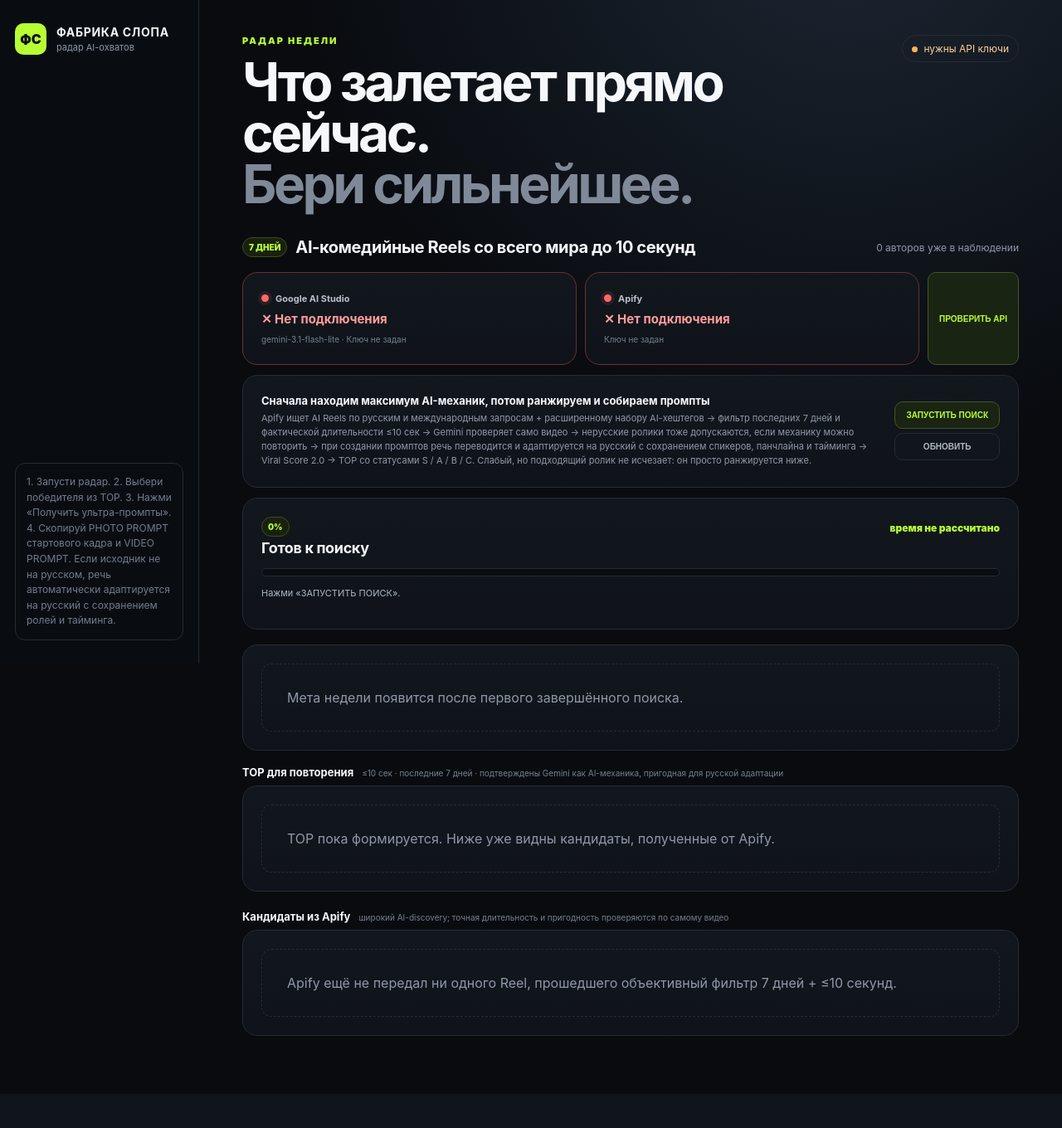
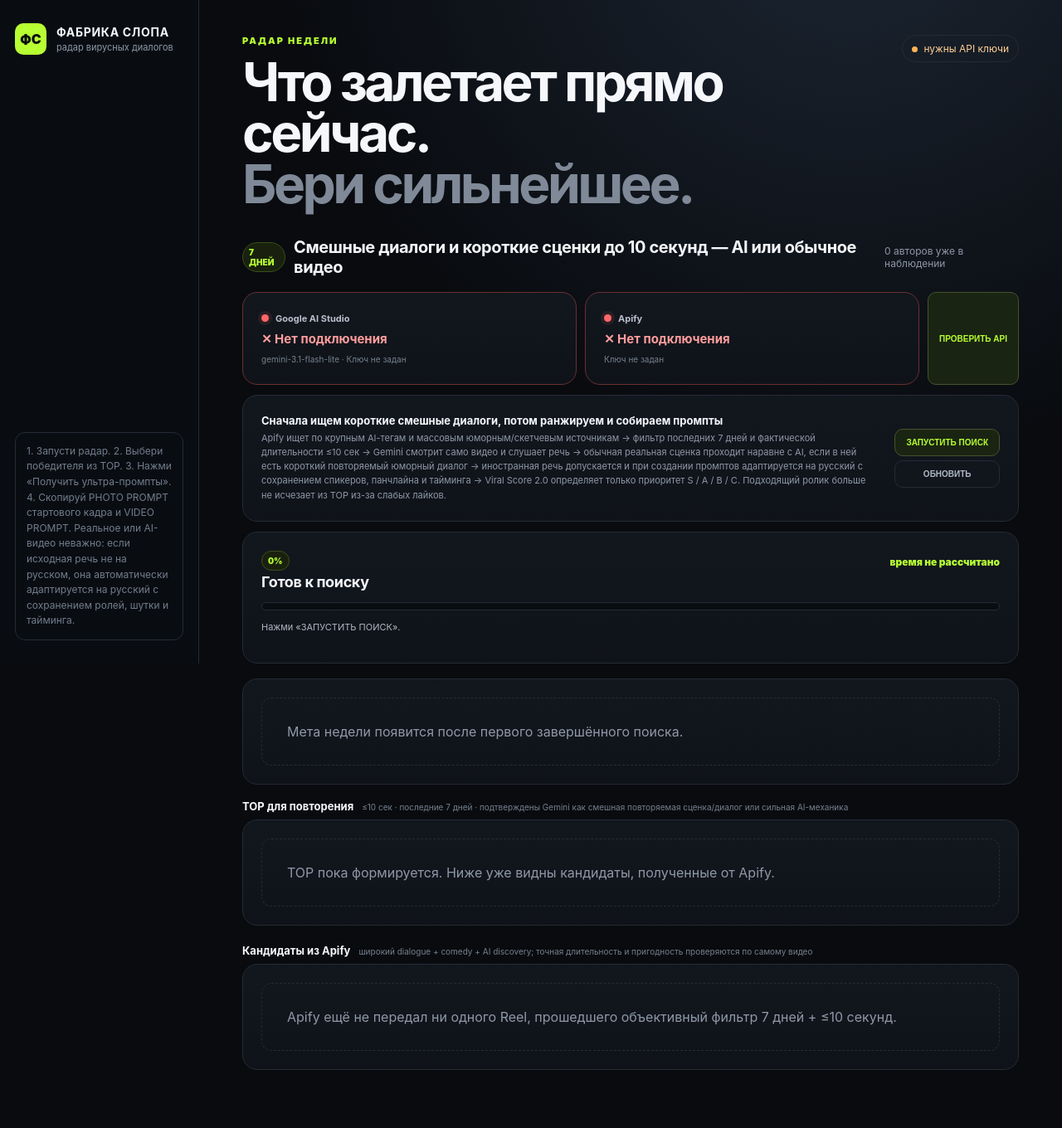
Before and after one commit to ferixdi-png/slop, a Flask app: page / in a window 1280 px wide. Shown: the whole page at 83% size. Before the commit the page ends 1319 px from the top, so only its background shows below. Run offline with Flask 3, Linux system fonts and the light colour scheme; data that the repository does not hold is empty.

Commit message:
Update UI for dialogue-first radar

```diff
--- a/templates/index.html
+++ b/templates/index.html
@@ -4,18 +4,18 @@
   <meta charset="utf-8" />
   <meta name="viewport" content="width=device-width,initial-scale=1" />
   <title>ФАБРИКА СЛОПА — Радар недели</title>
-  <link rel="stylesheet" href="/static/style.css?v=20260817-2115" />
-  <link rel="stylesheet" href="/static/upgrade.css?v=20260817-2115" />
+  <link rel="stylesheet" href="/static/style.css?v=20260818-0835" />
+  <link rel="stylesheet" href="/static/upgrade.css?v=20260818-0835" />
 </head>
 <body>
   <div class="app-shell">
     <aside class="sidebar">
       <div class="brand">
         <div class="brand-mark">ФС</div>
-        <div><strong>ФАБРИКА СЛОПА</strong><small>радар AI-охватов</small></div>
+        <div><strong>ФАБРИКА СЛОПА</strong><small>радар вирусных диалогов</small></div>
       </div>
       <div class="side-note">
-        1. Запусти радар. 2. Выбери победителя из TOP. 3. Нажми «Получить ультра-промпты». 4. Скопируй PHOTO PROMPT стартового кадра и VIDEO PROMPT. Если исходник не на русском, речь автоматически адаптируется на русский с сохранением ролей и тайминга.
+        1. Запусти радар. 2. Выбери победителя из TOP. 3. Нажми «Получить ультра-промпты». 4. Скопируй PHOTO PROMPT стартового кадра и VIDEO PROMPT. Реальное или AI-видео неважно: если исходная речь не на русском, она автоматически адаптируется на русский с сохранением ролей, шутки и тайминга.
       </div>
     </aside>
 
@@ -30,7 +30,7 @@
 
       <section id="radar" class="screen active">
         <div class="section-title">
-          <div><span class="step">7 ДНЕЙ</span><h2>AI-комедийные Reels со всего мира до 10 секунд</h2></div>
+          <div><span class="step">7 ДНЕЙ</span><h2>Смешные диалоги и короткие сценки до 10 секунд — AI или обычное видео</h2></div>
           <span class="muted">{{ creator_count }} авторов уже в наблюдении</span>
         </div>
 
@@ -50,8 +50,8 @@
 
         <div class="card radar-intro">
           <div>
-            <b>Сначала находим максимум AI-механик, потом ранжируем и собираем промпты</b>
-            <span>Apify ищет AI Reels по русским и международным запросам + расширенному набору AI-хештегов → фильтр последних 7 дней и фактической длительности ≤10 сек → Gemini проверяет само видео → нерусские ролики тоже допускаются, если механику можно повторить → при создании промптов речь переводится и адаптируется на русский с сохранением спикеров, панчлайна и тайминга → Viral Score 2.0 → TOP со статусами S / A / B / C. Слабый, но подходящий ролик не исчезает: он просто ранжируется ниже.</span>
+            <b>Сначала ищем короткие смешные диалоги, потом ранжируем и собираем промпты</b>
+            <span>Apify ищет по крупным AI-тегам и массовым юморным/скетчевым источникам → фильтр последних 7 дней и фактической длительности ≤10 сек → Gemini смотрит само видео и слушает речь → обычная реальная сценка проходит наравне с AI, если в ней есть короткий повторяемый юморный диалог → иностранная речь допускается и при создании промптов адаптируется на русский с сохранением спикеров, панчлайна и тайминга → Viral Score 2.0 определяет только приоритет S / A / B / C. Подходящий ролик больше не исчезает из TOP из-за слабых лайков.</span>
           </div>
           <div class="radar-controls">
             <button id="syncRadar" class="secondary">ЗАПУСТИТЬ ПОИСК</button>
@@ -84,11 +84,11 @@
         <div id="analysisResult" class="result hidden"></div>
 
         <div id="radarMeta" class="meta-wrap">
-          <div class="card"><div class="empty">После первого завершённого поиска здесь появится мета TOP-30.</div></div>
+          <div class="card"><div class="empty">После первого завершённого поиска здесь появится мета TOP.</div></div>
         </div>
 
         <div class="section-mini-title">
-          <div><b>TOP для повторения</b><span>≤10 сек · последние 7 дней · подтверждены Gemini как AI-механика, пригодная для русской адаптации</span></div>
+          <div><b>TOP для повторения</b><span>≤10 сек · последние 7 дней · подтверждены Gemini как смешная повторяемая сценка/диалог или сильная AI-механика</span></div>
         </div>
         <div class="card">
           <div id="radarRows" class="radar-table">
@@ -97,7 +97,7 @@
         </div>
 
         <div class="section-mini-title candidates-title">
-          <div><b>Кандидаты из Apify</b><span>широкий AI-discovery; точная длительность и пригодность проверяются по самому видео</span></div>
+          <div><b>Кандидаты из Apify</b><span>широкий dialogue + comedy + AI discovery; точная длительность и пригодность проверяются по самому видео</span></div>
         </div>
         <div class="card">
           <div id="candidateRows" class="candidate-table">
@@ -108,7 +108,7 @@
     </main>
   </div>
 
-  <script src="/static/app.js?v=20260817-2115"></script>
-  <script src="/static/runtime.js?v=20260817-2115"></script>
+  <script src="/static/app.js?v=20260818-0835"></script>
+  <script src="/static/runtime.js?v=20260818-0835"></script>
 </body>
 </html>
```
